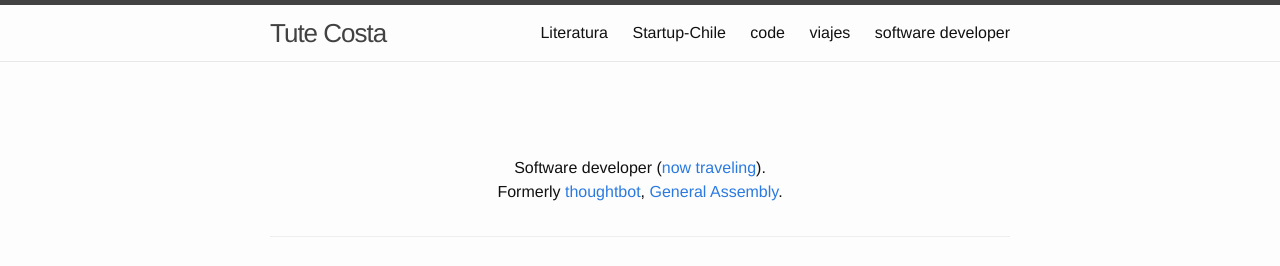
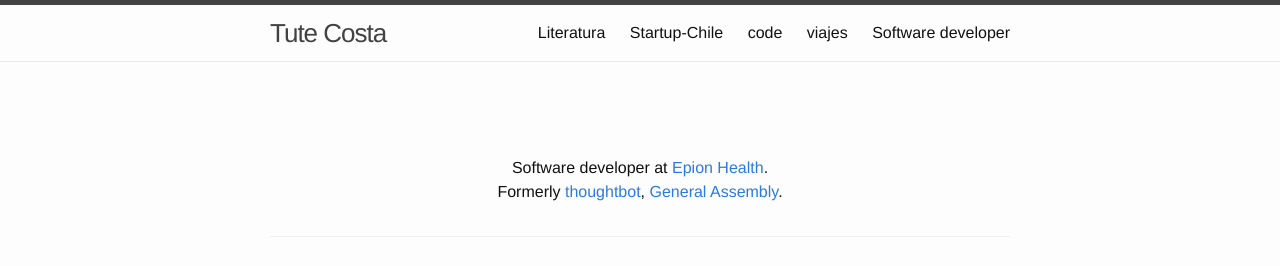
Before and after one commit to tute/tute.github.io, a Jekyll site: the page built from software-developer.md, in a window 1280 px wide. Shown: the top 266 px of the page. Built offline with Jekyll 4.4.1, drawn with Linux system fonts in a browser that asks for light colours.

Commit message:
Came back from the trip!

```diff
--- a/software-developer.md
+++ b/software-developer.md
@@ -1,12 +1,11 @@
 ---
 layout: default
-title: software developer
+title: Software developer
 permalink: /software-developer/
 ---
 
 <p style="text-align: center; padding-top: 4em">
-  Software developer (<a href="https://holaamericas.wordpress.com/">now
-  traveling</a>).
+  Software developer at <a href="https://www.epionhealth.com/">Epion Health</a>.
   <br>
   Formerly
   <a href="https://www.thoughtbot.com/">thoughtbot</a>,
```
